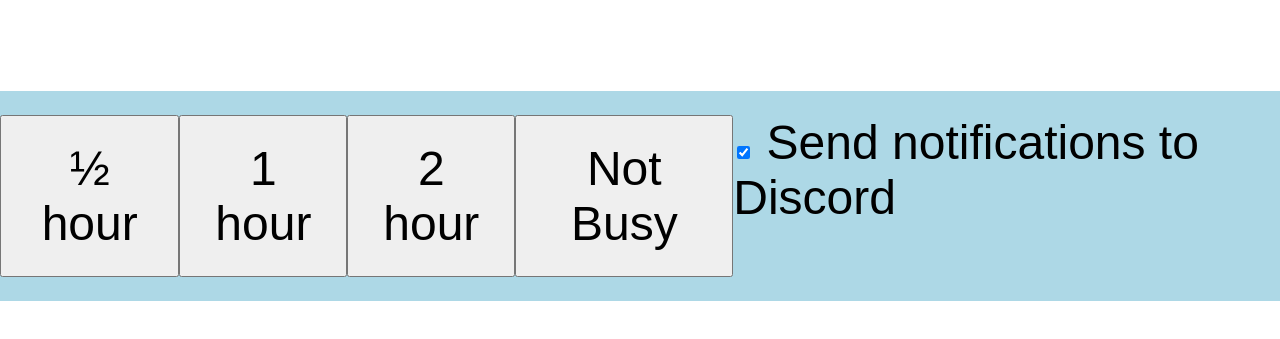
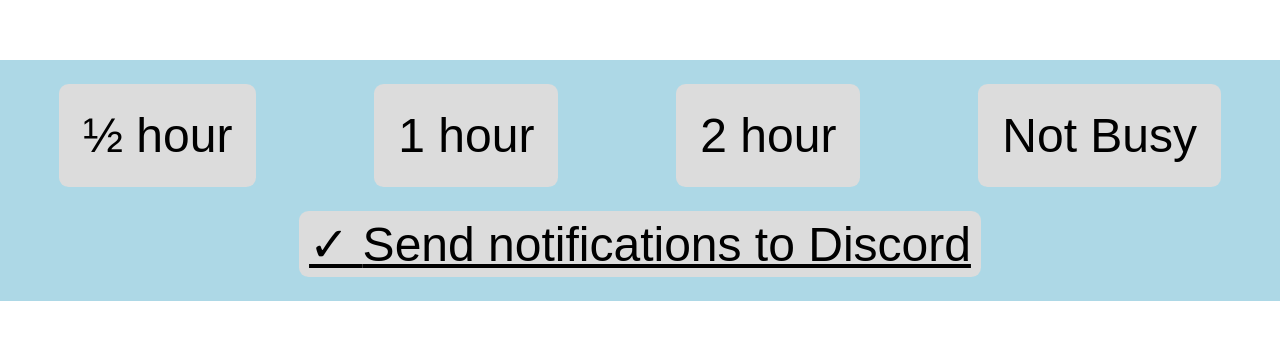
Before and after one commit to sukima/busy-light, a website with bundled scripts: page public/index.html in a window 1280 px wide. Shown: the part 499-838 px from the top of the page. Built offline with nearby package versions, Linux system fonts and the light colour scheme.

Commit message:
Style live site better

```diff
--- a/public/index.html
+++ b/public/index.html
@@ -26,14 +26,16 @@
     </main>
     <footer>
       <nav>
-        <button type="button" data-action="activate-30m">&half; hour</button>
-        <button type="button" data-action="activate-1h">1 hour</button>
-        <button type="button" data-action="activate-2h">2 hour</button>
-        <button type="button" data-action="cancel">Not Busy</button>
-        <label>
+        <div class="button-group">
+          <button type="button" data-action="activate-30m">&half; hour</button>
+          <button type="button" data-action="activate-1h">1 hour</button>
+          <button type="button" data-action="activate-2h">2 hour</button>
+          <button type="button" data-action="cancel">Not Busy</button>
+        </div>
+        <div>
           <input id="notification" type="checkbox" checked>
-          Send notifications to Discord
-        </label>
+          <label for="notification">Send notifications to Discord</label>
+        </div>
       </nav>
     </footer>
   </status-manager>
--- a/public/main.css
+++ b/public/main.css
@@ -25,13 +25,24 @@
   margin: 0;
 }
 
-footer nav {
+footer nav > * {
   display: flex;
   justify-content: space-around;
 }
 
-footer nav > button {
+footer nav > * + * {
+  margin-block-start: 0.5rem;
+}
+
+footer nav button {
   padding: 0.5rem;
+  background-color: gainsboro;
+  border: none;
+  border-radius: 0.2rem;
+}
+
+footer nav button:active {
+  background-color: gold;
 }
 
 status-card {
@@ -70,3 +81,27 @@
 .sub-text {
   font-style: italic;
 }
+
+input[type=checkbox] {
+  opacity: 0;
+  position: absolute;
+}
+
+input[type=checkbox] + label {
+  background-color: lightblue;
+  padding: 0.1rem 0.2rem;
+  border-radius: 0.2rem;
+}
+
+input[type=checkbox] + label::before {
+  content: '✗ ';
+}
+
+input[type=checkbox]:checked + label {
+  background-color: gainsboro;
+  text-decoration: underline;
+}
+
+input[type=checkbox]:checked + label::before {
+  content: '✓ ';
+}
```
